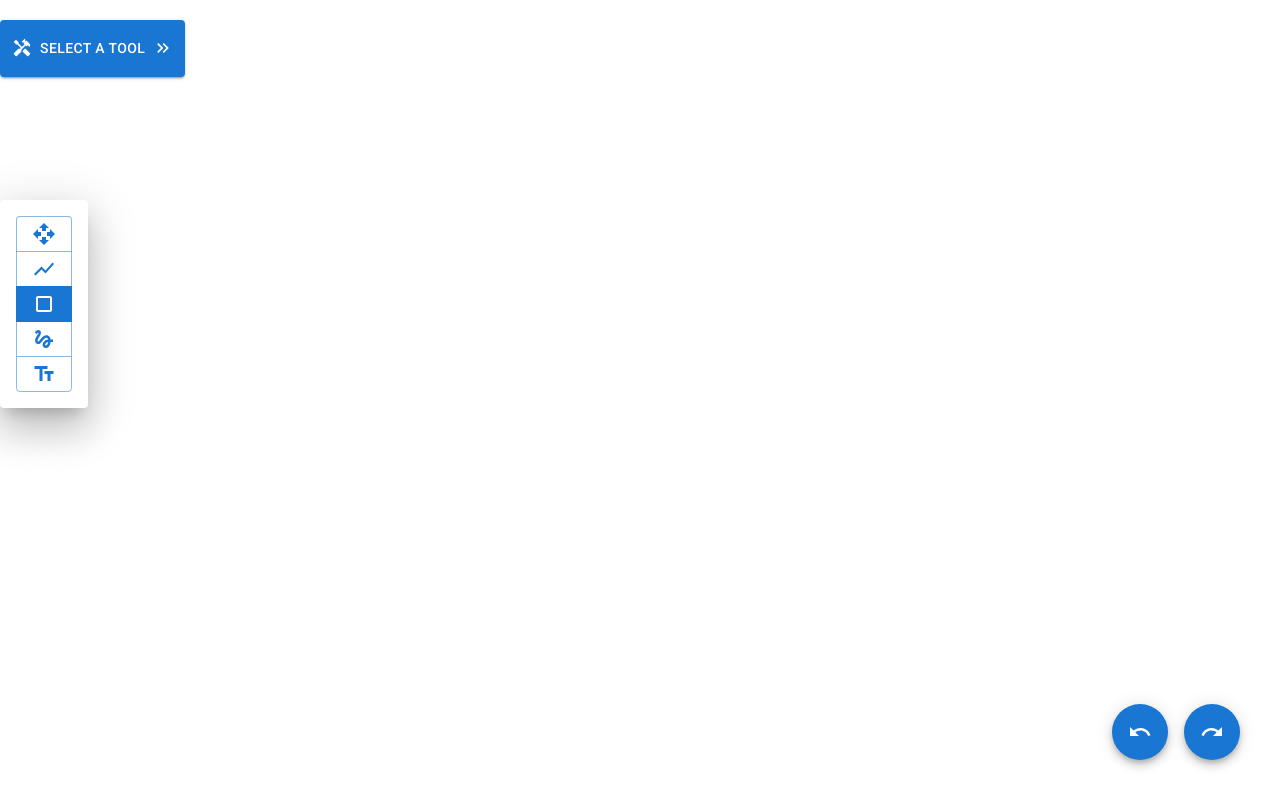
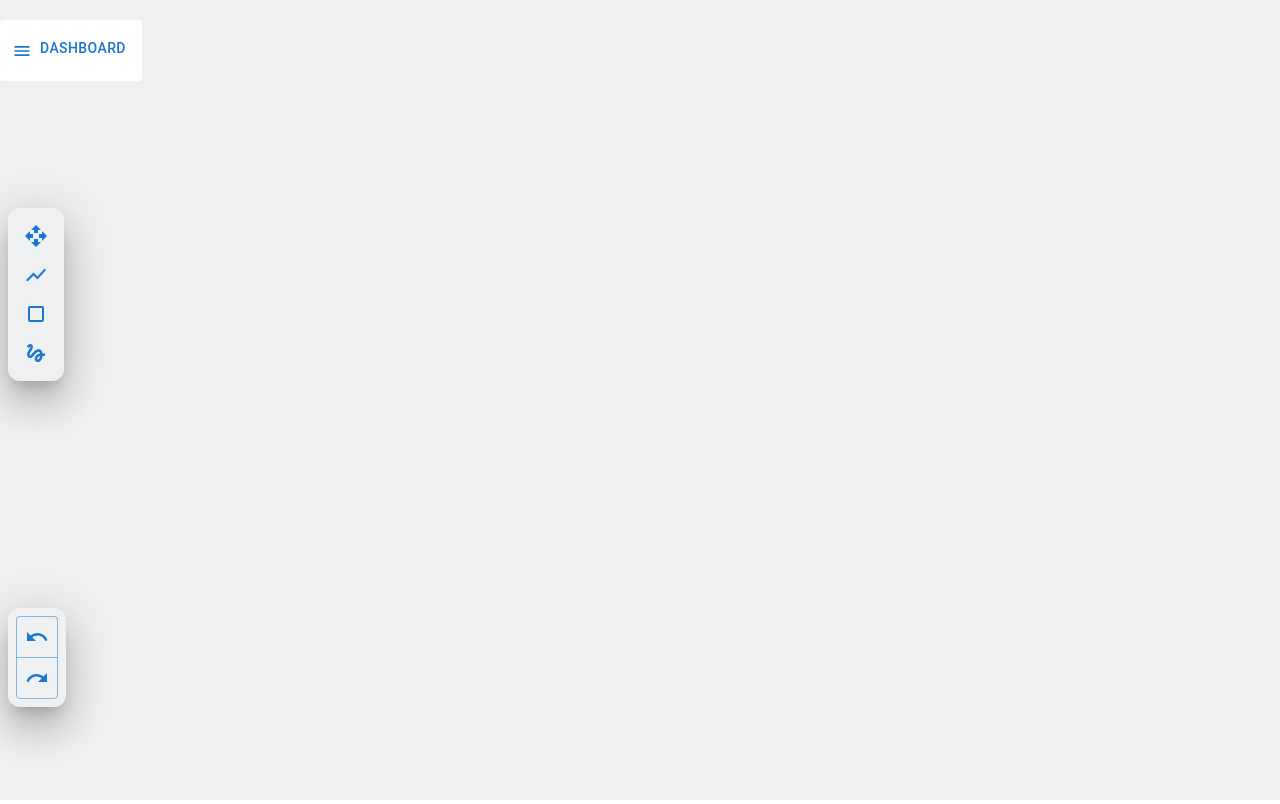
Before and after one commit to ParamjotSingh5/Drawboard, a React (Create React App) app: page / in a window 1280 px wide. Built offline with nearby package versions, Linux system fonts and the light colour scheme.

Commit message:
chore: UI revamp

```diff
--- a/src/App.js
+++ b/src/App.js
@@ -18,16 +18,7 @@ import TextFieldsIcon from '@mui/icons-material/TextFields';
 
 import ButtonGroup from '@mui/material/ButtonGroup';
 
-import Fab from '@mui/material/Fab';
-
-import '@fontsource/roboto/500.css';
-
-import Radio from '@mui/material/Radio';
-import RadioGroup from '@mui/material/RadioGroup';
-import FormControlLabel from '@mui/material/FormControlLabel';
-import FormControl from '@mui/material/FormControl';
-import FormLabel from '@mui/material/FormLabel';
-
+import MenuIcon from '@mui/icons-material/Menu';
 
 import Typography from '@mui/material/Typography';
 
@@ -407,28 +398,31 @@ function App() {
   );
 
   const floatingButton = (
-    <Box sx={{m:2, p: 2, position: "fixed", bottom: 0, right: 0, zIndex: 2000}} >
-      <Fab color="primary" sx={{m:1}} aria-label="undo" onClick={undo}>
-        <UndoIcon />
-      </Fab>
-      <Fab color="primary" sx={{m:1}} aria-label="redo" onClick={redo}>
-        <RedoIcon />
-      </Fab>
+    <Box sx={{position: "fixed", top: '75%', left: 0, zIndex: 0, p: 1,
+      boxShadow: 24, borderRadius: 3, m:1}} >
+      <ButtonGroup orientation="vertical" aria-label="Vertical button group">
+        <Button key="undo" id="undo" sx={{p:1}} value={"undo"} onClick={undo}>
+          <UndoIcon />
+        </Button>
+        <Button key="redo" id="redo" sx={{p:1}} value={"redo"} onClick={redo}>
+          <RedoIcon />
+        </Button>
+      </ButtonGroup>
     </Box>
   )
 
   const toolSelector =(
     <Box
-    sx={{ position:'fixed', top: '25%', left: 0, zIndex: 0, p: 2,
-      boxShadow: 24, borderRadius: 1
+    sx={{ position:'fixed', top: '25%', left: 0, zIndex: 0, p: 1,
+      boxShadow: 24, borderRadius: 3, m:1
     }}
     >
     <ButtonGroup orientation="vertical" aria-label="Vertical button group">
-      <Button key="selection" id='selection' value={"selection"} onClick={() => {setTool("selection"); handleToolSwitch(this)}} > <OpenWithIcon/></Button>
-      <Button key="line" id='line' value={"line"} onClick={() => {setTool("line"); handleToolSwitch(this)}}  ><ShowChartIcon/></Button>
-      <Button key="rectangle" id='rectangle' variant="contained" value={"rectangle"} onClick={() => {setTool("rectangle"); handleToolSwitch(this)}}  > <CropSquareIcon/></Button>
-      <Button key="pencil" id='pencil' value={"pencil"} onClick={() => {setTool("pencil"); handleToolSwitch(this)}}  > <GestureIcon/></Button>
-      <Button key="text" id='text' value={"text"} onClick={() => {setTool("text"); handleToolSwitch(this)}} > <TextFieldsIcon/></Button>
+      <Button key="selection" id='selection' variant={tool === 'selection' ? 'contained' : 'text' } sx={{p:1, borderRadius: 3}} value={"selection"} onClick={() => {setTool("selection"); }} > <OpenWithIcon/></Button>
+      <Button key="line" id='line' sx={{p:1, borderRadius: 3}} variant={tool === 'line' ? 'contained' : 'text' } value={"line"} onClick={() => {setTool("line"); }}  ><ShowChartIcon/></Button>
+      <Button key="rectangle" id='rectangle' sx={{p:1, borderRadius: 3}} variant={tool === 'rectangle' ? 'contained' : 'text' } value={"rectangle"} onClick={() => {setTool("rectangle"); }}  > <CropSquareIcon/></Button>
+      <Button key="pencil" id='pencil' sx={{p:1, borderRadius: 3}} variant={tool === 'pencil' ? 'contained' : 'text' } value={"pencil"} onClick={() => {setTool("pencil"); handleToolSwitch(this)}}  > <GestureIcon/></Button>
+
     </ButtonGroup>
 
     </Box>
@@ -436,7 +430,10 @@ function App() {
 
   return (
     <Box>
-      <Button sx={{position: 'fixed', top: 20, left:0, p:2}} variant="contained" startIcon={<HandymanIcon />} endIcon={<KeyboardDoubleArrowRightIcon />} onClick={toggleDrawer(true)}> Select a tool </Button>
+      <Button sx={{position: 'fixed', top: 20, left:0, p:2, backgroundColor:'white'}} variant="text" startIcon={<MenuIcon />} onClick={toggleDrawer(true)}>
+        <Typography variant="button" gutterBottom sx={{ display: 'block' }}>Dashboard
+        </Typography>
+      </Button>
       <Drawer open={open} onClose={toggleDrawer(false)}>
         {DrawerList}
       </Drawer>
@@ -447,7 +444,7 @@ function App() {
         onMouseDown={handleMouseDown}
         onMouseUp={handleMouseUp}
         onMouseMove={handleMouseMove} height={window.innerHeight}
-        width={window.innerWidth}
+        width={window.innerWidth} style={{backgroundColor:"#656B811A"}}
         > Canvas</canvas>
       </Item>
     </Box>
```
Also changed, not shown: 1 other file (tests, documents, lock files or other folders).
